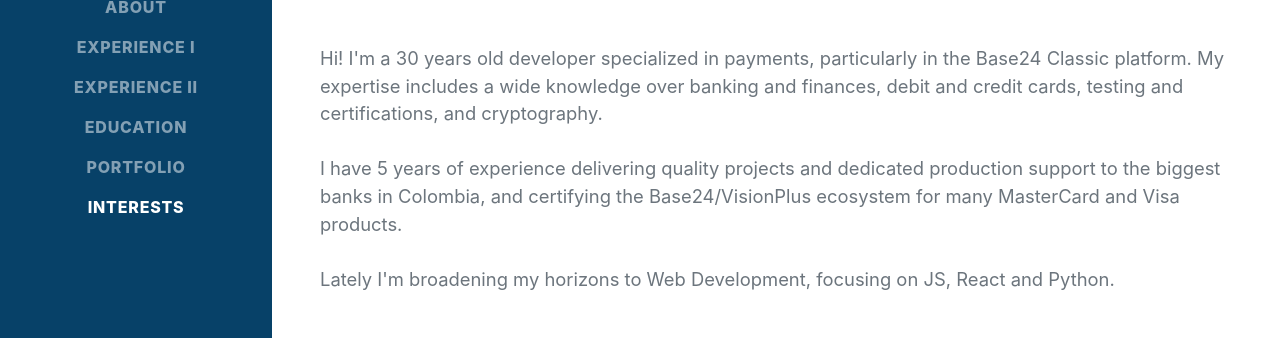
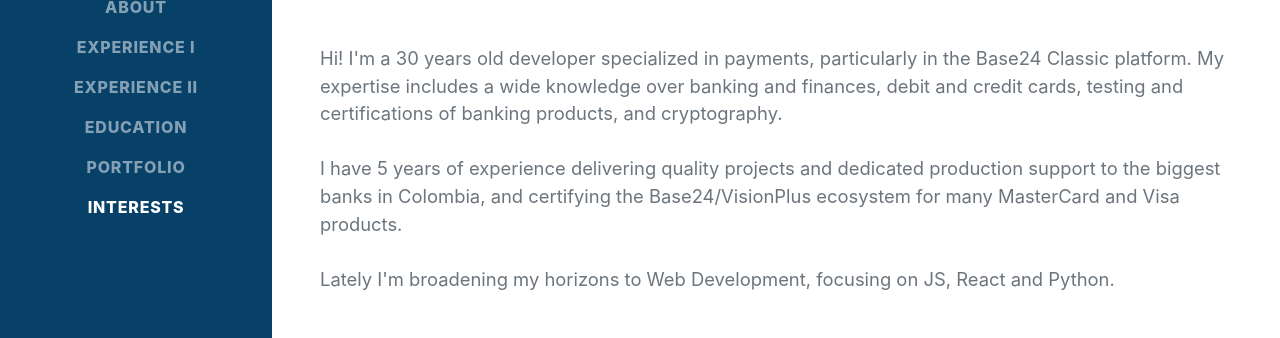
Before and after one commit to pablotor/homepage, a plain HTML site: page en/index.html in a window 1280 px wide. Shown: the part 385-723 px from the top of the page. Drawn offline with nearby package versions, Linux system fonts and the light colour scheme; files whose address does not match are found by name; a web font is replaced by a local one.

Commit message:
Fixed typo in locale en
 Committer: Pablo J Torrubiano <pablomd@laptop.pablojavier>

 Changes to be committed:
	modified:   en/index.html
	modified:   index.html

```diff
--- a/en/index.html
+++ b/en/index.html
@@ -60,7 +60,7 @@
                         Ciudad de Mendoza · Mendoza · Arg · +54 911 2455-8306 ·
                         <a href="mailto:contact@pablotorrubiano.com">contact@pablotorrubiano.com</a>
                     </div>
-                    <p class="lead mb-5">Hi! I'm a 30 years old developer specialized in payments, particularly in the Base24 Classic platform. My expertise includes a wide knowledge over banking and finances, debit and credit cards, testing and certifications, and cryptography.<br>
+                    <p class="lead mb-5">Hi! I'm a 30 years old developer specialized in payments, particularly in the Base24 Classic platform. My expertise includes a wide knowledge over banking and finances, debit and credit cards, testing and certifications of banking products, and cryptography.<br>
                     <br>
                     I have 5 years of experience delivering quality projects and dedicated production support to the biggest banks in Colombia, and certifying the Base24/VisionPlus ecosystem for many MasterCard and Visa products.<br>
                     <br>
```
Also changed, not shown: index.html (+1 -1 lines).
